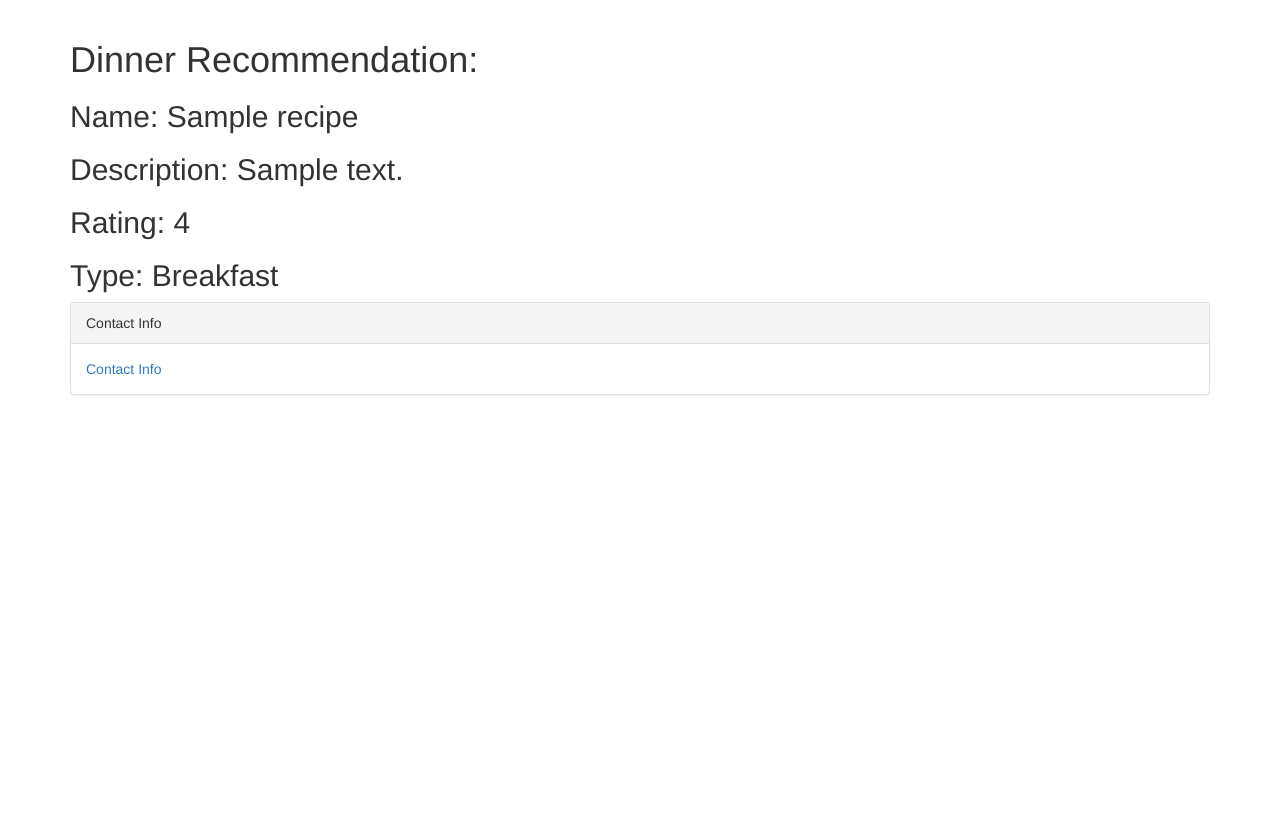
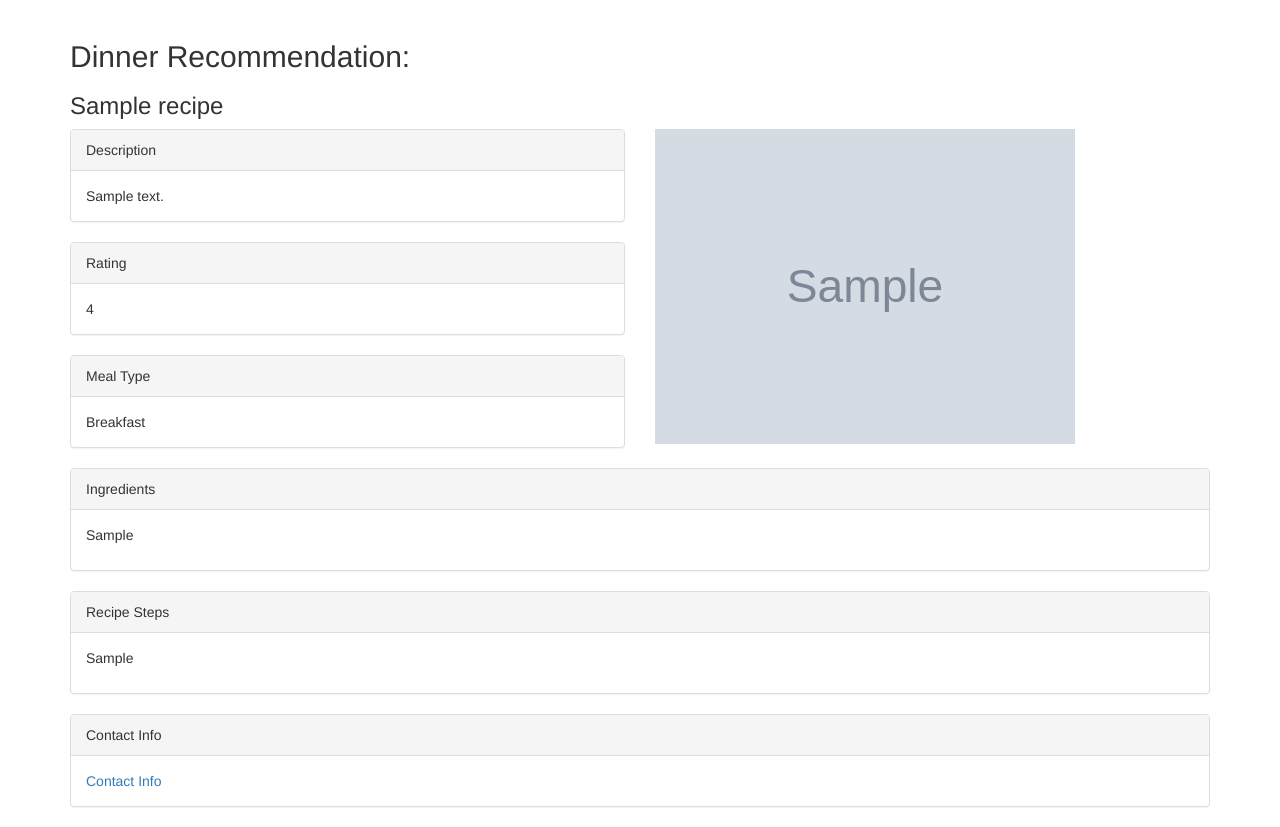
Before and after one commit to patkennedy79/family_recipes_project, a Django app: template family_recipes_app/templates/family_recipes_app/whats_for_dinner.html in a window 1280 px wide. Shown: the part 52-879 px from the top of the page. Before the commit the page ends 447 px from the top, so only its background shows below. Run offline with Django 3.2, Linux system fonts and the light colour scheme; the template is opened without the code that fills it: values that come from a table or form of the project are taken from there, others are empty; tables that the repository leaves empty hold one stand-in row (values such as "Sample post"); grey boxes marked "Sample" are stand-in pictures; some libraries are stand-ins or nearby versions.

Commit message:
Add Get Takeout output for Whats for Dinner feature

```diff
--- a/family_recipes_app/templates/family_recipes_app/whats_for_dinner.html
+++ b/family_recipes_app/templates/family_recipes_app/whats_for_dinner.html
@@ -3,11 +3,42 @@
 {% block content %}
     <div class="container">
       {% if dinner_recommendation %}
-        <h1>Dinner Recommendation:</h1>
-        <h2>Name: {{ dinner_recommendation.name }}</h2>
-        <h2>Description: {{ dinner_recommendation.description }}</h2>
-        <h2>Rating: {{ dinner_recommendation.rating }}</h2>
-        <h2>Type: {{ dinner_recommendation.get_recipe_type_display }}</h2>
+        {% if dinner_recommendation.name == "TAKEOUT" %}
+          <h2>Dinner Recommendation:</h1>
+          <h3>Get takeout from your favorite restaurant!!!</h2>
+        {% else %}
+            <h2>Dinner Recommendation:</h1>
+            <h3>{{ dinner_recommendation.name }}</h3>
+
+            <div class="row">
+              <div class="col-sm-6">
+                <div class="panel panel-default">
+                  <div class="panel-heading">Description</div>
+                  <div class="panel-body">{{ dinner_recommendation.description }}</div>
+                </div>
+                <div class="panel panel-default">
+                  <div class="panel-heading">Rating</div>
+                  <div class="panel-body">{{ dinner_recommendation.rating }}</div>
+                </div>
+                <div class="panel panel-default">
+                  <div class="panel-heading">Meal Type</div>
+                  <div class="panel-body">{{ dinner_recommendation.get_recipe_type_display }}</div>
+                </div>
+              </div>
+              <div class="col-sm-6">
+                <img class="img-responsive" img src="{{ dinner_recommendation.image.url }}" class="img-rounded" alt={{ dinner_recommendation.name }} height=420px width=420px>
+              </div>
+            </div>
+
+            <div class="panel panel-default">
+              <div class="panel-heading">Ingredients</div>
+              <div class="panel-body">{{ dinner_recommendation.ingredients|linebreaks }}</div>
+            </div>
+            <div class="panel panel-default">
+              <div class="panel-heading">Recipe Steps</div>
+              <div class="panel-body">{{ dinner_recommendation.recipe_steps|linebreaks }}</div>
+            </div>
+        {% endif %}
       {% else %}
         <p>No recipes are available for the dinner recommendation.</p>
       {% endif %}
--- a/family_recipes_app/views.py
+++ b/family_recipes_app/views.py
@@ -13,7 +13,6 @@ def index(request):
     return HttpResponse(template.render())
 
 def about(request):
-#    return HttpResponse("This is the ABOUT page for the Kennedy Family Recipe site.")
     template = loader.get_template('family_recipes_app/about.html')
     return HttpResponse(template.render())
 
@@ -26,6 +25,9 @@ def whats_for_dinner(request):
         while not dinner_recommendation_found:
             proposed_index = int((random() * 1000) % all_recipes.count()) + 1
             proposed_recipe = Recipe.objects.get(id=proposed_index)
+
+            if proposed_index % 10 == 0:
+                proposed_recipe.name = "TAKEOUT"
 
             if proposed_recipe.recipe_type == Recipe.DINNER:
                 dinner_recommendation_found = True
```
